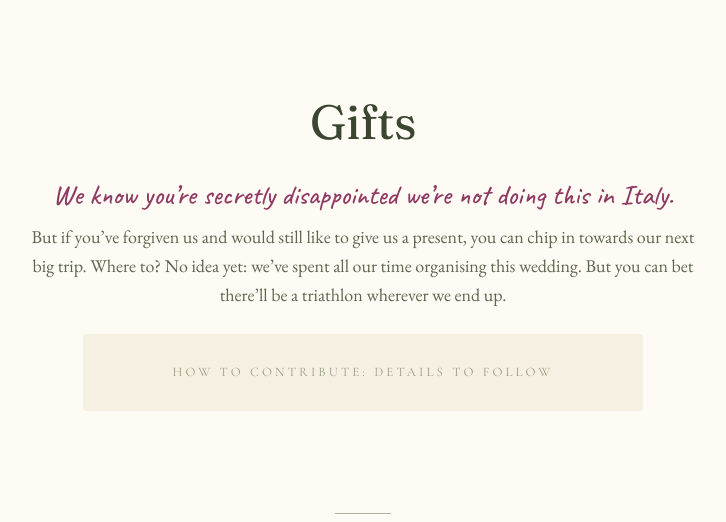
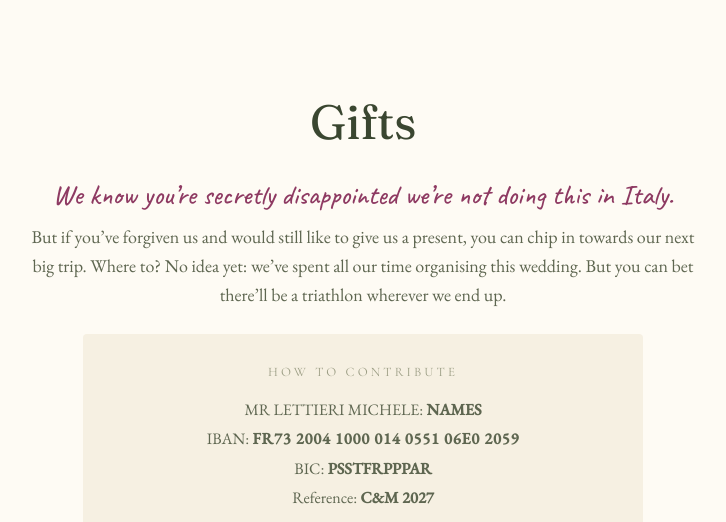
Before and after one commit to cmdunne82-afk/cmdunne82.github.io, a plain HTML site: page index.html in a window 1280 px wide. Shown: the part 7929-8451 px from the top of the page, without its empty margins (277-1003 px from the left). Drawn offline with nearby package versions, Linux system fonts and the light colour scheme.

Commit message:
Update index.html

```diff
--- a/index.html
+++ b/index.html
@@ -616,9 +616,14 @@ footer .eyebrow{margin-top:14px}
       <span data-l="it">Ma se riuscite a superare tutto questo e volete comunque farci un regalo, potete contribuire al nostro prossimo grande viaggio. Dove? Non ne abbiamo idea: abbiamo passato tutto il tempo a organizzare questo matrimonio. Ma potete scommettere che ovunque andremo ci sarà un triathlon.</span>
     </p>
   </div>
-  <div class="panel">
-    <div class="soon"><span data-l="en">How to contribute: details to follow</span><span data-l="fr">Comment participer : informations à venir</span><span data-l="it">Come contribuire: maggiori informazioni a seguire</span></div>
+   <div class="panel">
+    <div class="soon"><span data-l="en">How to contribute</span><span data-l="fr">Comment participer</span><span data-l="it">Come contribuire</span></div>
+    <p style="margin:14px 0 4px;font-size:16px"><span data-l="en">MR LETTIERI MICHELE</span><span data-l="fr">Titulaire</span><span data-l="it">Intestatario</span>: <b>NAMES</b></p>
+    <p style="margin:4px 0;font-size:16px">IBAN: <b style="user-select:all;letter-spacing:.05em">FR73 2004 1000 014 0551 06E0 2059 </b></p>
+    <p style="margin:4px 0;font-size:16px">BIC: <b style="user-select:all">PSSTFRPPPAR </b></p>
+    <p style="margin:4px 0 0;font-size:16px"><span data-l="en">Reference</span><span data-l="fr">Référence</span><span data-l="it">Causale</span>: <b>C&amp;M 2027</b></p>
   </div>
+
 </section>
 </main>
 
```
